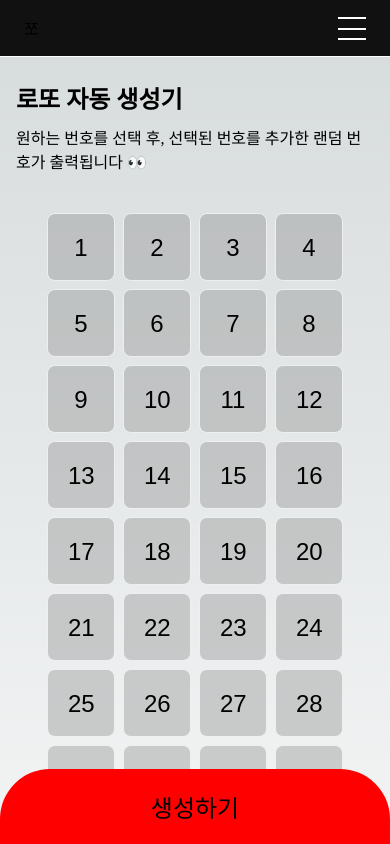
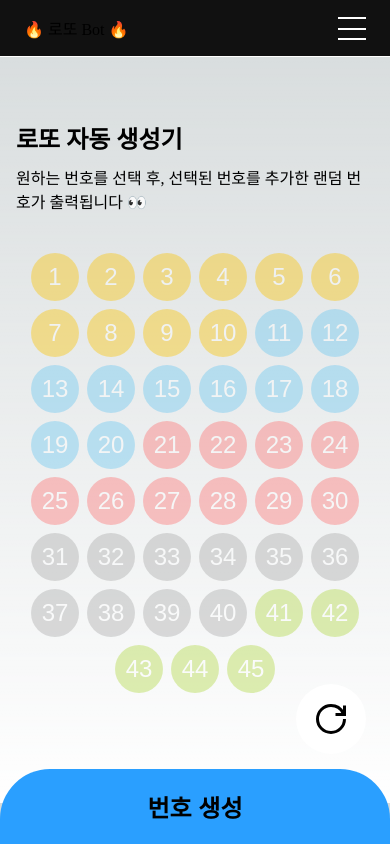
Before and after one commit to jj2084jj/lotto-create-app, a Next.js app: page / in a window 390 px wide. Shown: the top 844 px of the page. Built offline with nearby package versions, Linux system fonts and the light colour scheme.

Commit message:
add / mobile menu

```diff
--- a/package.json
+++ b/package.json
@@ -17,6 +17,7 @@
     "next": "13.4.12",
     "react": "18.2.0",
     "react-dom": "18.2.0",
+    "react-icons": "^4.10.1",
     "typescript": "5.1.6"
   }
 }
--- a/src/components/navigation/index.tsx
+++ b/src/components/navigation/index.tsx
@@ -11,7 +11,7 @@ export default function NavigationContainer() {
           setActvie(!active);
         }}
       >
-        <div className="logo">쪼</div>
+        <div className="logo">🔥 로또 Bot 🔥 </div>
         <div className="menu mo">
           <div className={`${active ? "active" : ""} mobile_nav`}>
             <div></div>
@@ -22,10 +22,10 @@ export default function NavigationContainer() {
 
         <ul className={`menu_wrap mo ${active ? "active" : ""}`}>
           <li>
-            <a href="">로또 자동 생성기</a>
+            <a href="">🔥 로또 자동 생성기 </a>
           </li>
           <li>
-            <a href="">최신 로또 번호</a>
+            <a href="">🎊 최신 로또 번호</a>
           </li>
           <li>
             <a href="">문의하기</a>
--- a/src/pages/Home/home.module.css
+++ b/src/pages/Home/home.module.css
@@ -1,17 +1,74 @@
 .ball {
   cursor: pointer;
-  width: 68px;
-  height: 68px;
+  width: 48px;
+  height: 48px;
+  border-radius: 30px;
+  opacity: 0.4;
 }
+.ball:nth-child(n) {
+  background-color: #fbc400;
+  color: white;
+}
+.ball:nth-child(n + 11) {
+  background-color: #68c7f1;
+  color: white;
+}
+.ball:nth-child(n + 21) {
+  background-color: #fe7171;
+  color: white;
+}
+.ball:nth-child(n + 31) {
+  background-color: #a9a9a9;
+  color: white;
+}
+.ball:nth-child(n + 41) {
+  background-color: #b0d841;
+  color: white;
+}
+
 .active {
-  background-color: #fff;
-  color: black;
+  opacity: 1;
+}
+.reset_btn {
+  position: fixed;
+  right: 24px;
+  bottom: 90px;
+  background-color: rgba(255, 255, 255, 0.901);
+  width: 70px;
+  height: 70px;
+  z-index: 999;
+  border-radius: 50px;
+  font-size: 16px;
+  color: #202020;
 }
 .create_btn {
   position: fixed;
   bottom: 0;
-  background-color: red;
+  padding: 20px 0;
+  background-color: #2a9fff;
   border-radius: 50px 50px 0 0;
+  font-weight: 700;
   width: 100vw;
   border: none;
 }
+.lotto_wrap {
+  width: calc(100% - 32px);
+  margin: 0 auto;
+}
+.lotto_wrap h3 {
+  margin-bottom: 10px;
+}
+.lotto_box {
+  display: flex;
+  background-color: rgb(255, 255, 255);
+  border-radius: 8px;
+  padding: 10px 0;
+  margin-bottom: 20px;
+  color: #202020;
+  justify-content: center;
+}
+.lotto_box > div {
+  padding: 10px 15px;
+  font-size: 25px;
+  font-weight: 700;
+}
--- a/src/pages/Home/index.tsx
+++ b/src/pages/Home/index.tsx
@@ -1,21 +1,59 @@
-import React, { useEffect, useState } from "react";
+import React, { useState } from "react";
 import useNumberCreate from "@/utils/useNumberCreate";
 import styled from "../Home/home.module.css";
+import { GrPowerReset } from "react-icons/gr";
 
 export default function HomeContainer() {
   const ballsArr = useNumberCreate(45);
   const [balls, setBalls] = useState(ballsArr);
+  const [lotto, setLotto] = useState<any[]>([]);
+
+  function setLottoMix() {
+    console.log("setLottoMix");
+    const originBall = balls.filter((el: any) => el.active === true); // 기존 볼
+    const selectBall = balls.filter((el: any) => el.active !== true); // 선택안된 볼
+    const arr = [...originBall];
+
+    for (let i = 0; 7 - originBall.length > i; i++) {
+      const landomArr = landom(selectBall, originBall.length);
+      arr.push(landomArr);
+    }
+    arr.sort((a, b) => a.value - b.value);
+    setLotto(arr);
+  }
+
+  function reset() {
+    const convert = [...balls];
+    convert.forEach((el) => (el.active = false));
+    setBalls([...convert]);
+  }
 
   function selectBalls(value: number) {
+    console.log("selectBalls");
     const convert = [...balls];
     const state = convert[value - 1].active;
     convert[value - 1].active = !state;
-    setBalls([...convert]);
+
+    const convertFilter = convert.filter((el) => el.active === true);
+
+    if (convertFilter.length > 6) {
+      alert("최대 6개까지 입력가능합니다.ㅜ_ㅜ");
+      return;
+    } else {
+      setBalls(convert);
+      return;
+    }
+  }
+
+  function landom(arr: any[], langth: number) {
+    let count = 45 - langth;
+    const dc = Math.floor(Math.random() * count) + 1;
+    return arr[dc - 1];
   }
 
   return (
     <div>
-      <section className="container mt-2">
+      <section className="container mt-6">
         <hgroup className="mb-4">
           <h1 className="mb-1">로또 자동 생성기</h1>
           <p>
@@ -23,6 +61,18 @@ export default function HomeContainer() {
             👀
           </p>
         </hgroup>
+        {lotto.length > 0 ? (
+          <div className={styled.lotto_wrap}>
+            <h3>추첨번호!</h3>
+            <div className={styled.lotto_box}>
+              {lotto.map((item, index) => {
+                return <div key={index}>{item.value}</div>;
+              })}
+            </div>
+          </div>
+        ) : (
+          <></>
+        )}
         <div className="flex center mb-5">
           {balls?.map(
             (item: { value: number; active: boolean }, index: number) => {
@@ -44,8 +94,13 @@ export default function HomeContainer() {
           )}
         </div>
       </section>
+      <button className={styled.reset_btn} onClick={reset}>
+        <GrPowerReset style={{ fontSize: "40px", paddingTop: "4px" }} />
+      </button>
       <div>
-        <button className={styled.create_btn}>생성하기</button>
+        <button className={styled.create_btn} onClick={setLottoMix}>
+          번호 생성
+        </button>
       </div>
     </div>
   );
--- a/src/pages/_app.tsx
+++ b/src/pages/_app.tsx
@@ -1,4 +1,4 @@
-import NavigationContainer from "@/components/navigation";
+import NavigationContainer from "@/components/Navigation";
 import "@/styles/globals.css";
 import "@/styles/init.css";
 import type { AppProps } from "next/app";
--- a/src/pages/_document.tsx
+++ b/src/pages/_document.tsx
@@ -1,4 +1,4 @@
-import NavigationContainer from "@/components/navigation";
+import NavigationContainer from "@/components/Navigation";
 import { Html, Head, Main, NextScript } from "next/document";
 
 export default function Document() {
--- a/src/styles/globals.css
+++ b/src/styles/globals.css
@@ -1,9 +1,9 @@
 :root {
   --max-width: 1100px;
   --border-radius: 12px;
-  --font-mono: ui-monospace, Menlo, Monaco, 'Cascadia Mono', 'Segoe UI Mono',
-    'Roboto Mono', 'Oxygen Mono', 'Ubuntu Monospace', 'Source Code Pro',
-    'Fira Mono', 'Droid Sans Mono', 'Courier New', monospace;
+  --font-mono: ui-monospace, Menlo, Monaco, "Cascadia Mono", "Segoe UI Mono",
+    "Roboto Mono", "Oxygen Mono", "Ubuntu Monospace", "Source Code Pro",
+    "Fira Mono", "Droid Sans Mono", "Courier New", monospace;
 
   --foreground-rgb: 0, 0, 0;
   --background-start-rgb: 214, 219, 220;
--- a/src/styles/init.css
+++ b/src/styles/init.css
@@ -99,9 +99,8 @@ section {
 }
 
 button {
-  border: solid 1px #efefef;
+  border: none;
   background-color: rgba(128, 128, 128, 0.346);
-  padding: 1.25rem;
   border-radius: 8px;
   text-align: center;
   font-size: 24px;
```
Also changed, not shown: 1 other file (tests, documents, lock files or other folders).
